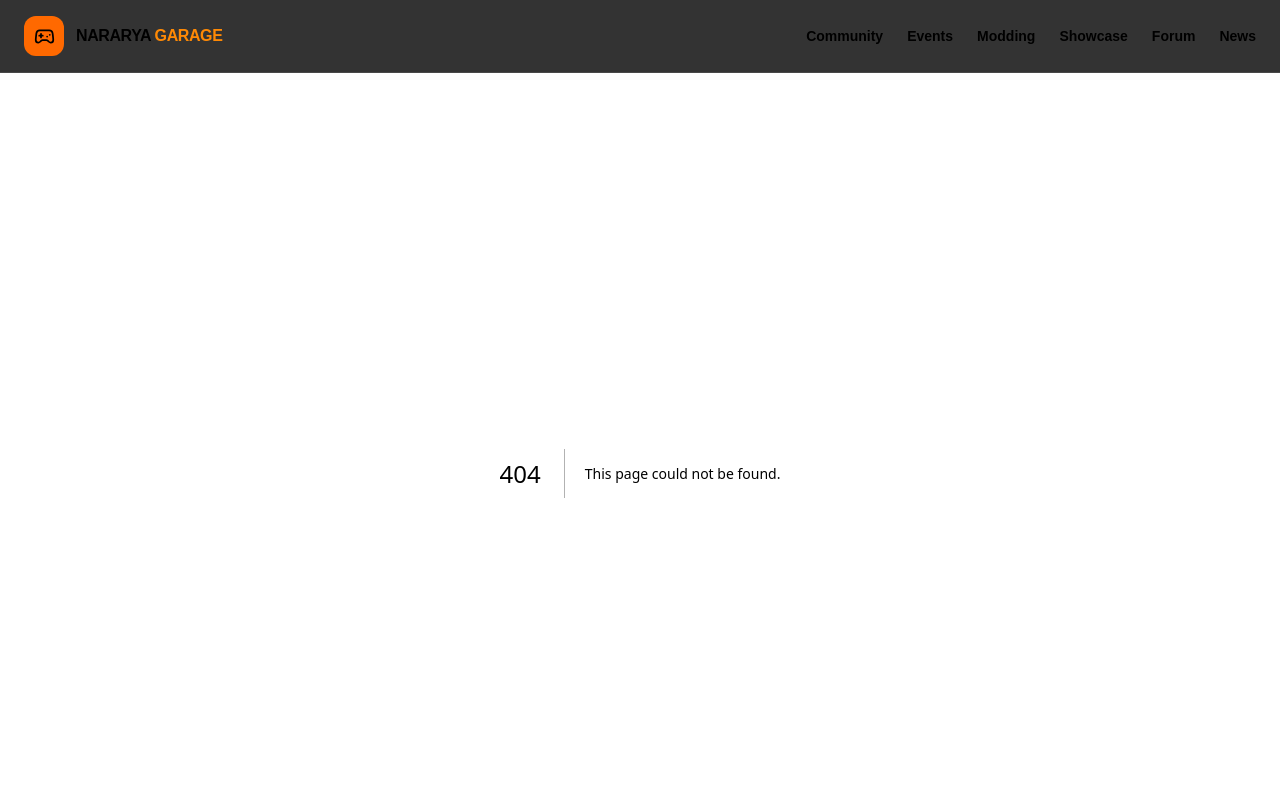
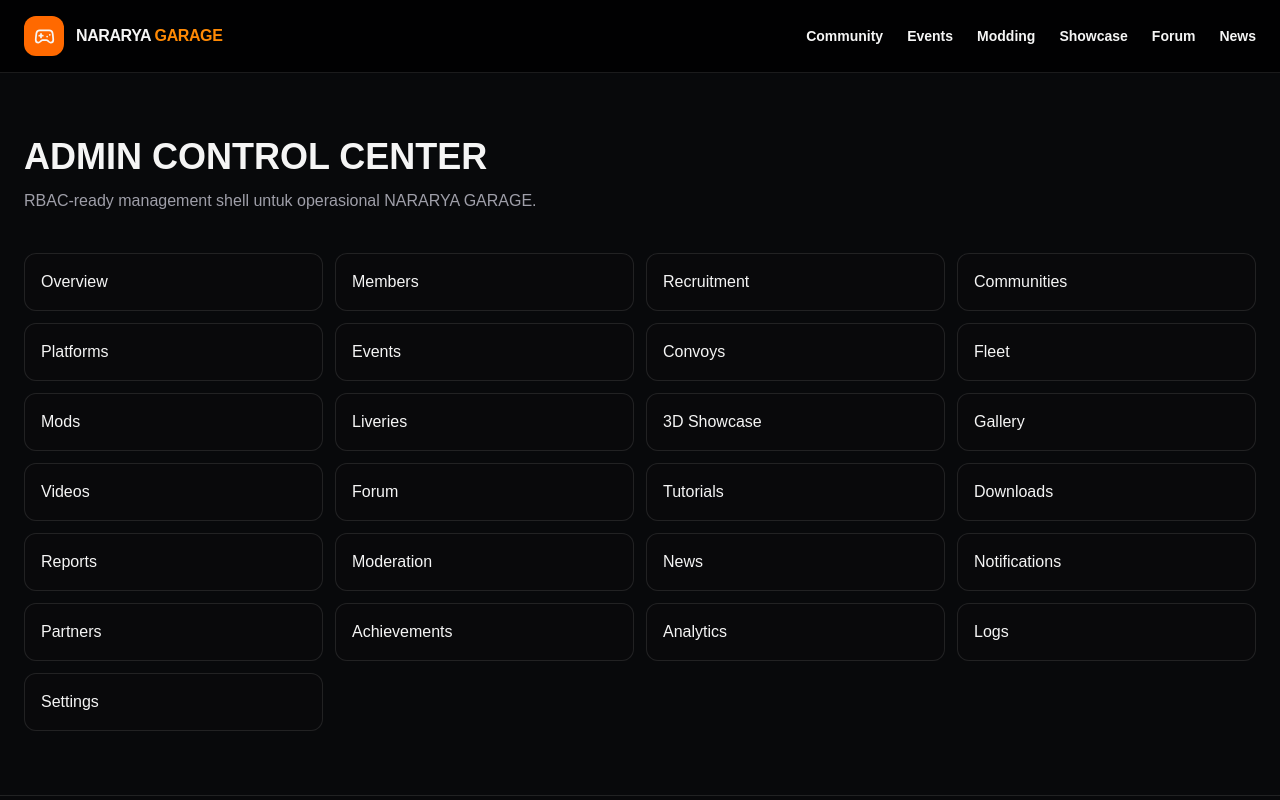
Before and after one commit to nararyajayautamagroub/nararyagarage-website, a Next.js app: page /admin in a window 1280 px wide. Before the commit this address had no page. Shown: the top 800 px of the page. Built offline with nearby package versions, Linux system fonts and the light colour scheme.

Commit message:
feat: add member and admin dashboards

```diff
--- /dev/null
+++ b/app/admin/page.tsx
@@ -0,0 +1 @@
+const modules=["Overview","Members","Recruitment","Communities","Platforms","Events","Convoys","Fleet","Mods","Liveries","3D Showcase","Gallery","Videos","Forum","Tutorials","Downloads","Reports","Moderation","News","Notifications","Partners","Achievements","Analytics","Logs","Settings"];export default function Admin(){return <main className="mx-auto max-w-7xl px-6 py-16"><h1 className="text-4xl font-black">ADMIN CONTROL CENTER</h1><p className="mt-3 text-zinc-400">RBAC-ready management shell untuk operasional NARARYA GARAGE.</p><div className="mt-10 grid gap-3 sm:grid-cols-2 lg:grid-cols-4">{modules.map(x=><div key={x} className="rounded-xl border border-white/10 bg-zinc-950 p-4">{x}</div>)}</div></main>}
```
